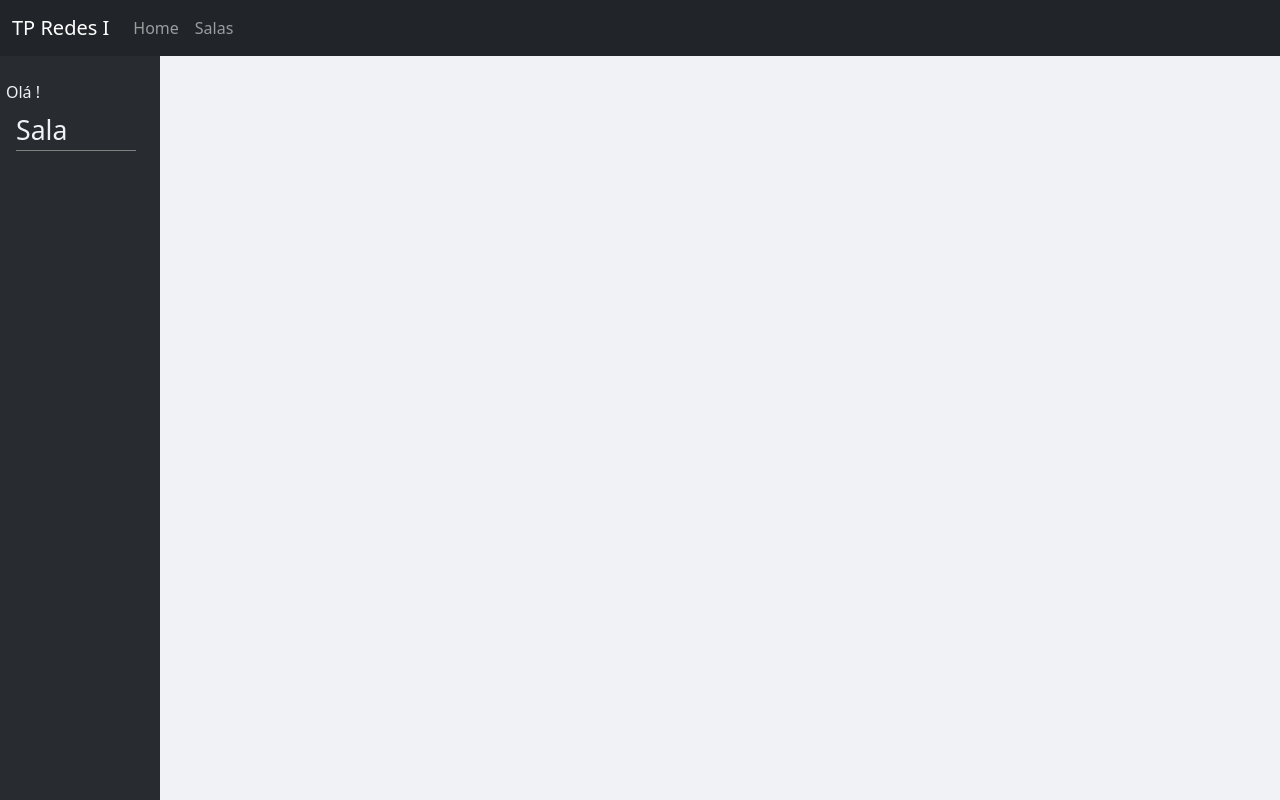
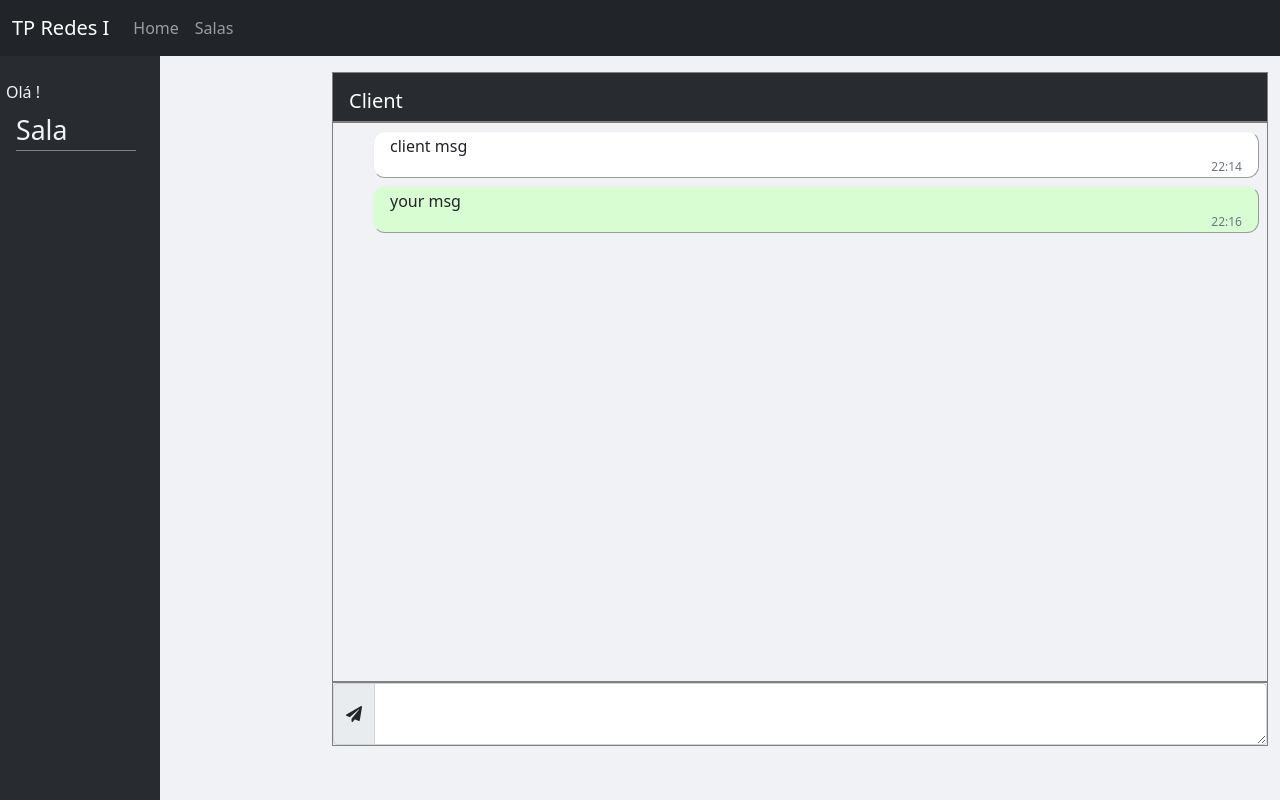
Before and after one commit to KassioRF/TP_REDES_I, a Flask app: template project/templates/chat.html in a window 1280 px wide. Run offline with Flask 2, Linux system fonts and the light colour scheme; the template is opened without the code that fills it, so the values that code supplies are empty; some libraries are stand-ins or nearby versions.

Commit message:
chat layout

```diff
--- a/project/static/style.css
+++ b/project/static/style.css
@@ -1,7 +1,8 @@
 :root {
   /* Colors*/
   --background: #f1f2f6;
-
+  --balckBg: #282c30;
+  --greenBg: #d9fdd3;
   /* Shadows */
   --boxShadow_btn: 2px 2px 2px rgb(127 137 161 / 30%);
   --boxShadow: 0px 0px 10px 2px rgb(0 0 0 / 5%);
@@ -91,16 +92,7 @@ nav {
 }
 
 
-/* On smaller screens, where height is less than 450px, change the style of the sidebar (less padding and a smaller font size) */
-@media screen and (max-height: 450px) {
-  .sidenav {
-    padding-top: 15px;
-  }
 
-  .sidenav a {
-    font-size: 18px;
-  }
-}
 
 /* ==================================== end sidebar ===============================*/
 
@@ -127,11 +119,7 @@ nav {
   padding: 3em 5em;
 }
 
-@media (max-width:551px) {
-  .enter-section {
-    padding: 2em 2.5em;
-  }
-}
+@media (max-width:551px) {}
 
 
 .enterBtn {
@@ -139,3 +127,70 @@ nav {
   flex-direction: row;
   justify-content: center;
 }
+
+
+/* ---- chat window ----*/
+.chat-header {
+  background-color: var(--balckBg);
+  color: #fff;
+  padding-top: 1em;
+  margin-top: 1em;
+  padding-left: 1em;
+}
+
+.chat-body {
+  height: 70vh;
+}
+
+.chat-body .chat-msg {
+  /* border: 1px solid tomato; */
+  background-color: #fff;
+  margin: 0.5em 0.5em 0.5em 2.5em;
+  padding: 0.1em 1em;
+  border-radius: 0.75em;
+  border-style: outset;
+  border-width: 0.01em;
+
+}
+
+.chat-body .chat-msg p {
+  margin: 0;
+}
+
+.chat-body .chat-msg .msg-hour {
+  text-align: right;
+  font-size: 9pt;
+}
+
+.chat-body .your-msg {
+  background-color: var(--greenBg);
+}
+
+/* --- tests ---*/
+.chat-window>div {
+  border: 1px solid gray
+}
+
+
+/* On smaller screens, where height is less than 450px, change the style of the sidebar (less padding and a smaller font size) */
+
+
+@media screen and (max-width: 501px) {
+  .sidenav {
+    width: 95px;
+  }
+
+  .sidenav .user-list {
+    font-size: 12pt;
+    margin-left: 0;
+    padding-left: 5px;
+  }
+
+  .enter-section {
+    padding: 2em 2.5em;
+  }
+
+  .chat-body {
+    height: 57vh;
+  }
+}
--- a/project/templates/chat.html
+++ b/project/templates/chat.html
@@ -1,7 +1,8 @@
 {% extends 'layout.html' %}
 
 {% block content %}
-  <section class="enter chat-section">
+  <section class="enter chat-section container-fluid">
+    <div class="row" style="">
       <div class="col-3">
         <div class="sidenav">
           <span class="client-hello">Olá {{username}}! </span>
@@ -15,10 +16,36 @@
         </div>
       </div>
 
-    <div class="col-8">
-      <h1>Hello</h1>
+      <div class="col-9">
+        <div class="chat-window">
+          <div class="chat-header">
+            <h5>Client</h5>
           </div>
 
+          <div class="chat-body">
+            <div class="chat-msg client-msg">
+              <p> client msg </p>
+              <p class="text-muted msg-hour">22:14</p>
+            </div>
+
+            <div class="chat-msg your-msg">
+              <p> your msg </p>
+              <p class="text-muted msg-hour">22:16</p>
+            </div>
+
+          </div>
+
+          <div class="chat-sender">
+            <div class="input-group">
+              <button class="input-group-text"><span class="fas fa-paper-plane"></span></button>
+              <textarea class="form-control" aria-label=""></textarea>
+            </div>
+          </div>
+
+        </div>
+      </div>
+
+    </div>
   </section>
 
   <script>
```
Lines whose indentation alone changed are shown as unchanged.
